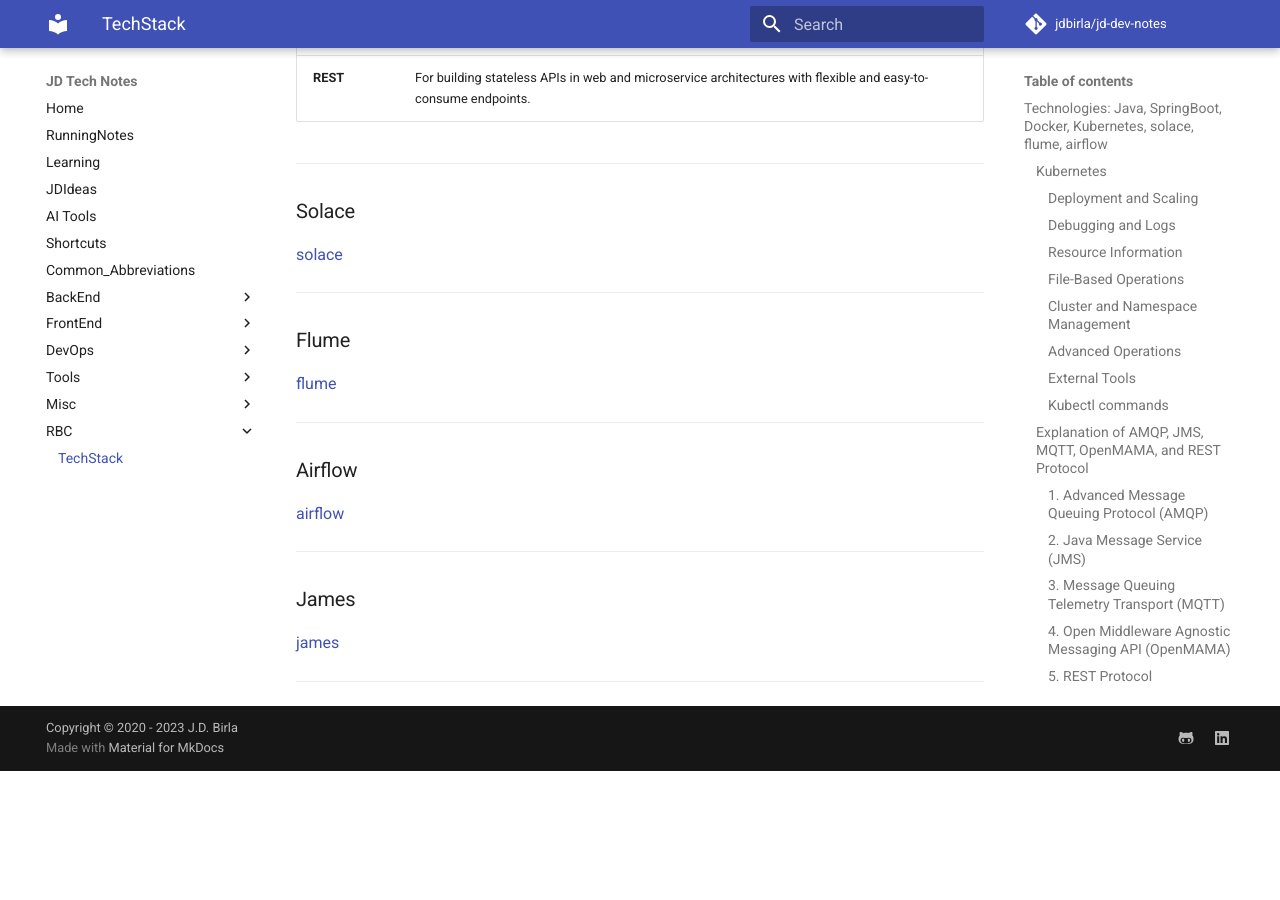
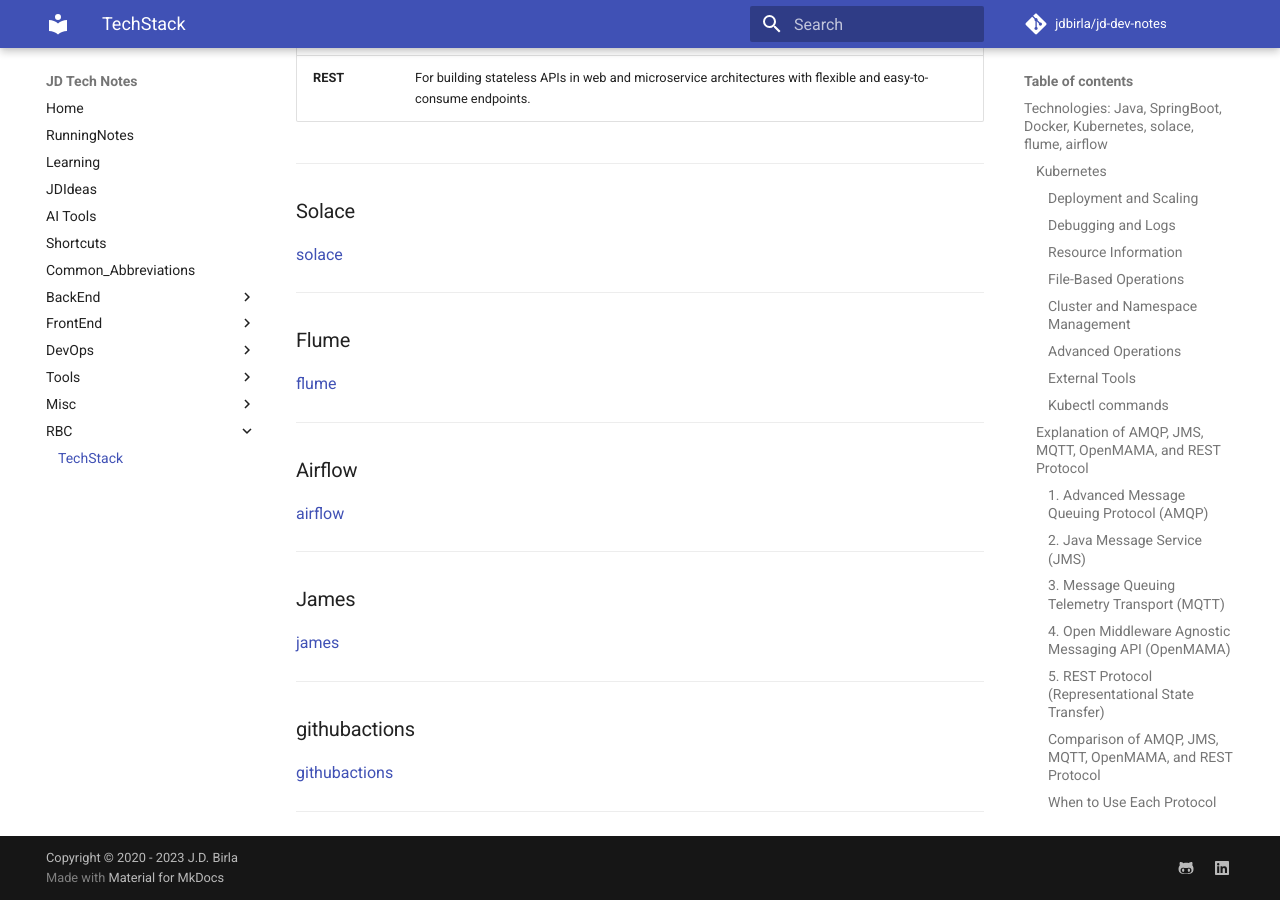
Before and after one commit to jdbirla/jd-dev-notes, an MkDocs documentation site: the page built from docs/rbc/techstak.md, in a window 1280 px wide and 900 px high, scrolled down 10982 px. Built offline with MkDocs 1.6.1 and Material for MkDocs 9.7.7, drawn with Linux system fonts in a browser that asks for light colours; comment, search, counter and statistics services are not loaded; before the commit the page ends 11753 px from its top, so only the background shows below that.

Commit message:
adding githubaction

```diff
--- a/docs/rbc/techstak.md
+++ b/docs/rbc/techstak.md
@@ -549,3 +549,8 @@ helm history currency-services-1
 [james](https://jdbirla-dev-notes.netlify.app/rbc/james/)
 
 ---
+
+### githubactions
+[githubactions](https://jdbirla-dev-notes.netlify.app/rbc/githubactions/)
+
+----
```
Also changed, not shown: docs/rbc/githubactions.md (added, +5 -0 lines), docs/rbc/githubactions/Screenshot_1.png (added).
